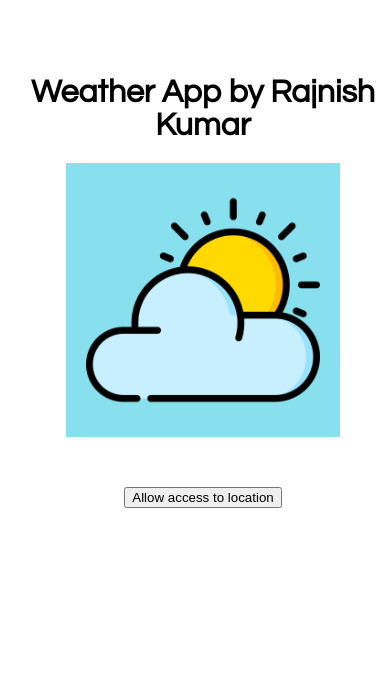
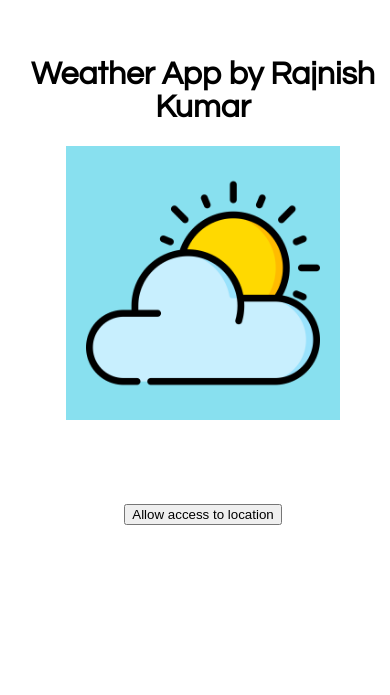
Before and after one commit to rajnishism/Weather-App, a plain HTML site: page index.html in a window 390 px wide. Shown: the part 149-844 px from the top of the page. Drawn offline with Linux system fonts and the light colour scheme; a web font is replaced by a local one.

Commit message:
Update style.css

```diff
--- a/style.css
+++ b/style.css
@@ -65,7 +65,7 @@ body{
   img{
   width:60vw;
   height:auto;
-  margin-bottom: 50px;
+  margin-bottom: 10vh;
   }
   #temp{
     font-size: 200px;
```
